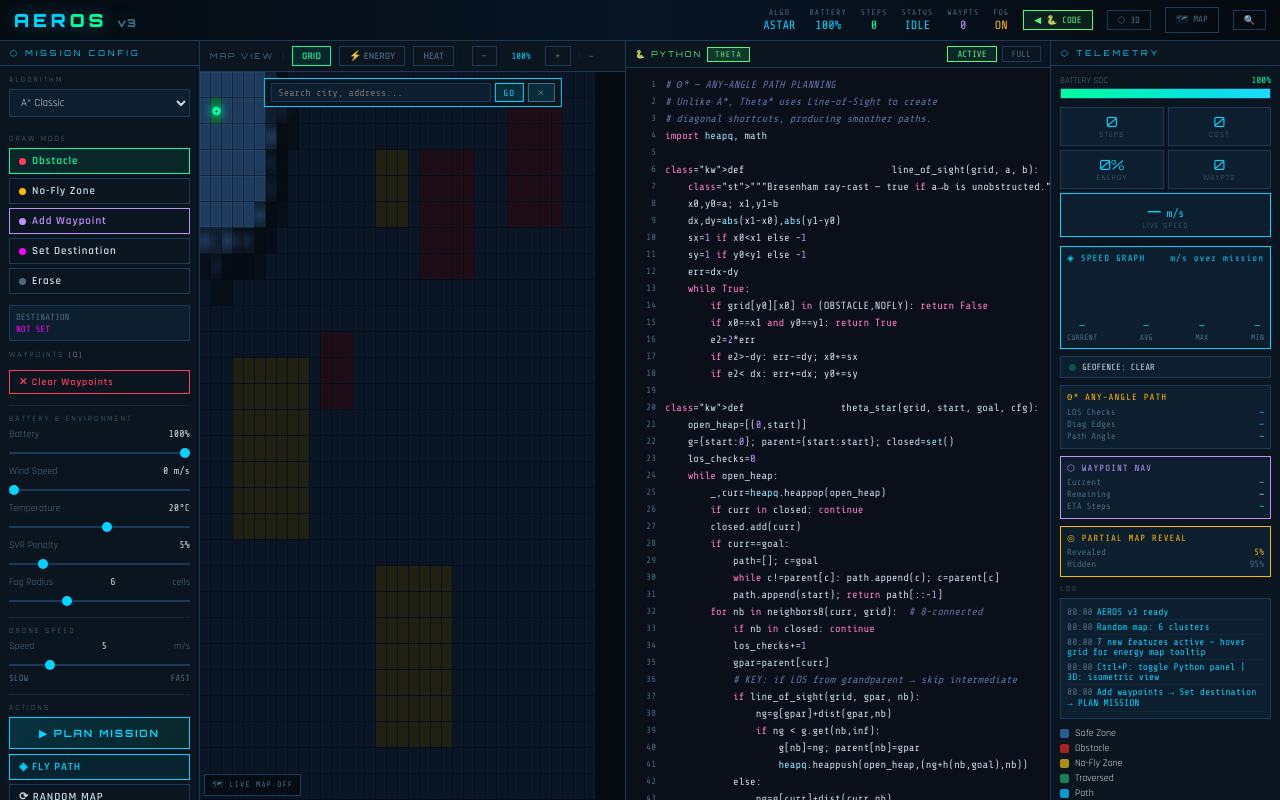
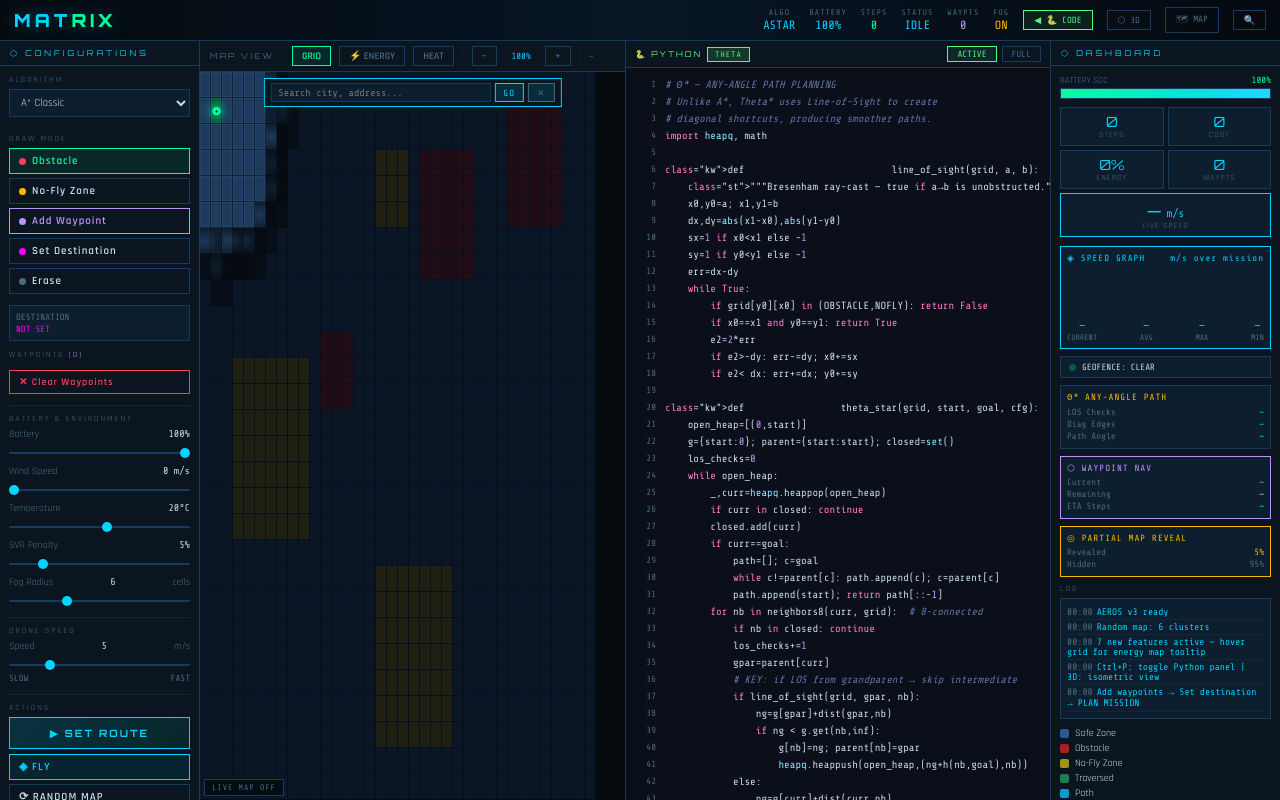
Before and after one commit to ankittiwari0706/ABES-HACKATHON-PROJECT., a plain HTML site: page index.html in a window 1280 px wide. Drawn offline with nearby package versions, Linux system fonts and the light colour scheme.

Commit message:
Update index.html

```diff
--- a/index.html
+++ b/index.html
@@ -3,7 +3,7 @@
 <head>
   <meta charset="UTF-8">
   <meta name="viewport" content="width=device-width, initial-scale=1.0">
-  <title>AEROS v3 — Advanced Drone Platform</title>
+  <title>MATRIX</title>
 
   <!-- External libraries -->
   <link rel="stylesheet" href="https://unpkg.com/leaflet@1.9.4/dist/leaflet.css"/>
@@ -23,7 +23,7 @@
 </div>
 
 <header>
-  <div class="logo">AER<span>OS</span> <span style="font-size:11px;color:var(--dim);letter-spacing:1px">v3</span></div>
+  <div class="logo">MAT<span>RIX</span> </div>
   <div class="status-bar">
     <div class="stat"><span class="stat-label">ALGO</span><span class="stat-value" id="hdr-algo">—</span></div>
     <div class="stat"><span class="stat-label">BATTERY</span><span class="stat-value" id="hdr-bat">100%</span></div>
@@ -42,7 +42,7 @@
 
   <!-- LEFT PANEL -->
   <div class="panel">
-    <div class="ptitle">⬡ MISSION CONFIG</div>
+    <div class="ptitle">⬡ CONFIGURATIONS</div>
     <div class="pbody">
       <div class="cgroup">
         <span class="clabel">Algorithm</span>
@@ -94,8 +94,8 @@
       <hr class="divider">
       <div class="cgroup">
         <span class="clabel">Actions</span>
-        <button class="run-btn" id="run-btn" onclick="runPlanning()">▶ PLAN MISSION</button>
-        <button class="btn primary" onclick="animateDrone()" id="fly-btn" disabled>◈ FLY PATH</button>
+        <button class="run-btn" id="run-btn" onclick="runPlanning()">▶ SET ROUTE</button>
+        <button class="btn primary" onclick="animateDrone()" id="fly-btn" disabled>◈ FLY</button>
         <button class="btn" onclick="generateRandomMap()">⟳ RANDOM MAP</button>
         <button class="btn danger-btn" onclick="clearGrid()">✕ CLEAR ALL</button>
       </div>
@@ -124,7 +124,7 @@
         <button onclick="searchLocation()">GO</button>
         <button onclick="toggleMapSearch()" style="border-color:var(--dim);color:var(--dim)">✕</button>
       </div>
-      <div class="map-info" id="map-info">🗺 LIVE MAP OFF</div>
+      <div class="map-info" id="map-info"> LIVE MAP OFF</div>
       <canvas id="osm-canvas" style="display:none"></canvas>
       <canvas id="grid-canvas"></canvas>
       <canvas id="fog-canvas"></canvas>
@@ -148,7 +148,7 @@
 
   <!-- RIGHT TELEMETRY -->
   <div class="panel right">
-    <div class="ptitle">⬡ TELEMETRY</div>
+    <div class="ptitle">⬡ DASHBOARD</div>
     <div class="pbody">
       <div style="display:flex;justify-content:space-between;font-size:9px;color:var(--dim);margin-bottom:2px;"><span>BATTERY SOC</span><span id="bat-pct-lbl" style="font-family:'Share Tech Mono',monospace;color:var(--accent2)">100%</span></div>
       <div class="bat-bar"><div class="bat-fill" id="bat-fill" style="width:100%"></div></div>
```
